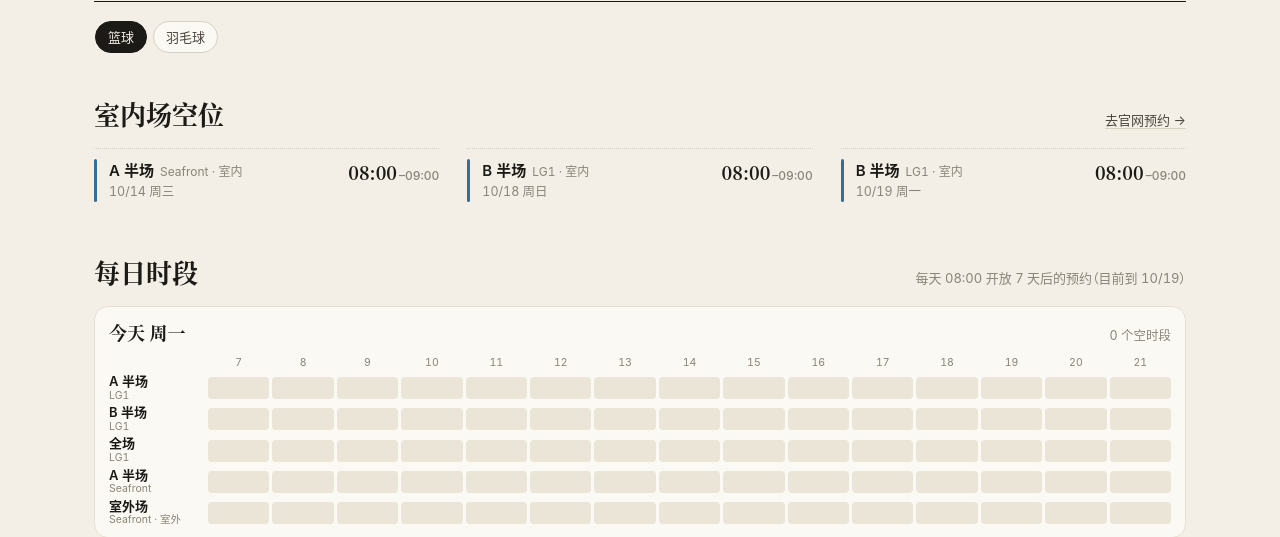
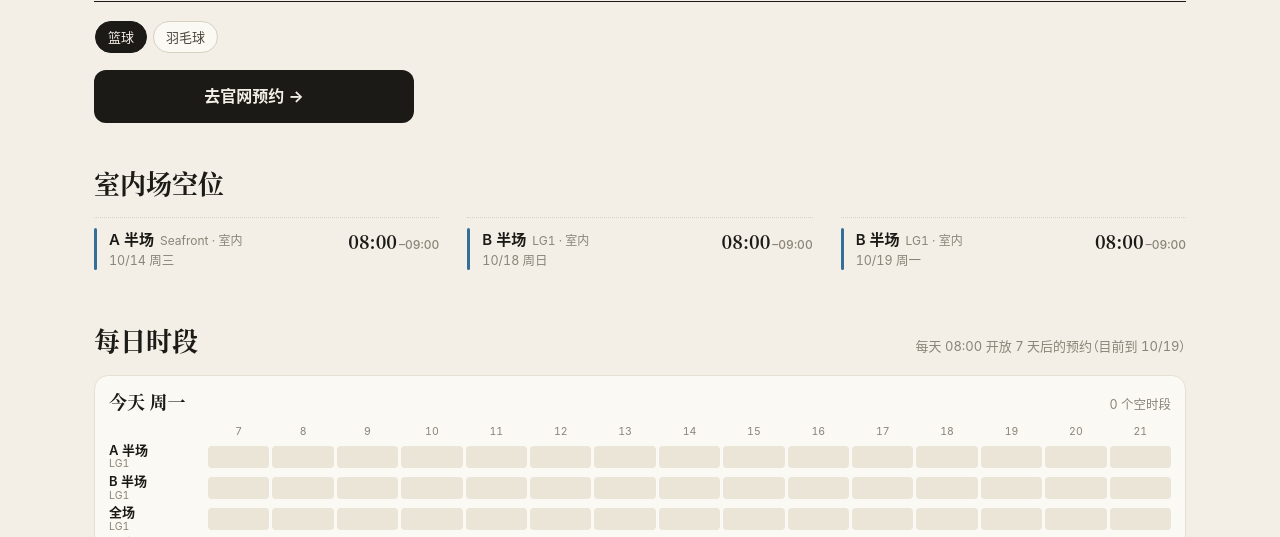
Before and after one commit to moyunxiang/booking, a plain HTML site: page facilities/index.html in a window 1280 px wide. Shown: the part 197-734 px from the top of the page. Drawn offline with Linux system fonts and the light colour scheme.

Commit message:
site: 2026-10-12 16:31 publish

```diff
--- a/facilities/index.html
+++ b/facilities/index.html
@@ -21,9 +21,13 @@
   </header>
   <div id="alert"></div>
   <nav class="chips types" id="c-type"></nav>
+  <div class="cta">
+    <a class="go" href="https://fbs.hkust.edu.hk/facilities" target="_blank" rel="noopener">去官网预约 →</a>
+    <a class="sub" id="sub" href="subscribe.html" hidden>🔔 订阅空场通知</a>
+  </div>
 
   <section class="sec">
-    <div class="sec-h"><h2 id="hl-title">室内场空位</h2><span><a class="muted book" id="sub" href="subscribe.html" hidden>🔔 订阅空场通知</a>&nbsp;&nbsp;<a class="muted book" href="https://fbs.hkust.edu.hk/facilities" target="_blank" rel="noopener">去官网预约 →</a></span></div>
+    <div class="sec-h"><h2 id="hl-title">室内场空位</h2></div>
     <div id="indoor"></div>
   </section>
 
--- a/style.css
+++ b/style.css
@@ -169,6 +169,11 @@ section.sec{margin-top:40px}
 
 /* ——— 设施：每日时段格 ——— */
 .types{margin:18px 0 0}
+.cta{display:flex;gap:10px;flex-wrap:wrap;margin:16px 0 0}
+.cta a{flex:1 1 160px;max-width:320px;text-align:center;font-size:16px;font-weight:700;padding:14px 18px;border-radius:12px;text-decoration:none}
+.cta a[hidden]{display:none}
+.cta .go{background:var(--ink);color:var(--paper)}
+.cta .sub{background:var(--amber-bg);color:var(--amber);border:1.5px solid var(--amber)}
 .chips button:disabled{opacity:.5;cursor:default}
 a.book{color:var(--ink-2);border-bottom:1px solid var(--rule)}
 .fday{background:var(--card);border:1px solid var(--rule-2);border-radius:var(--radius);padding:12px 14px 10px;margin-bottom:10px}
```
Also changed, not shown: facilities/subscribe.html (+1 -1 lines).
